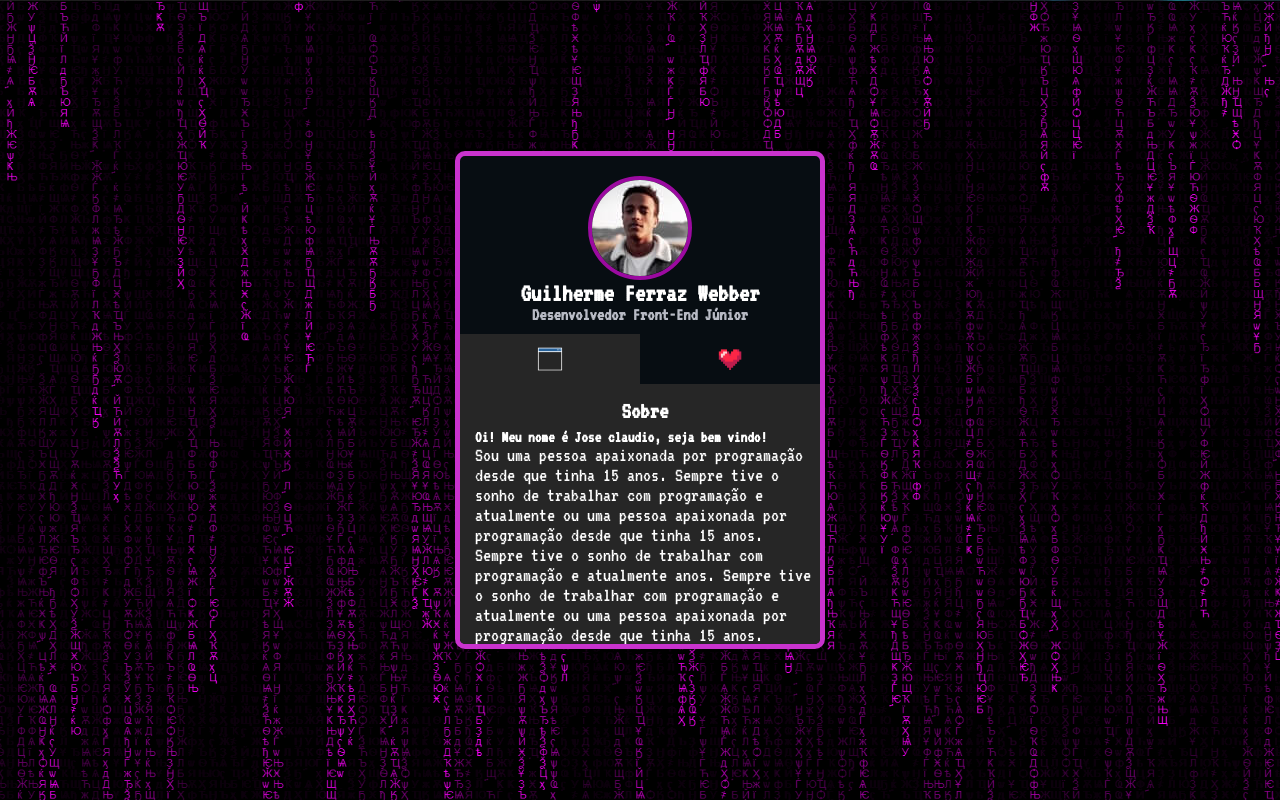
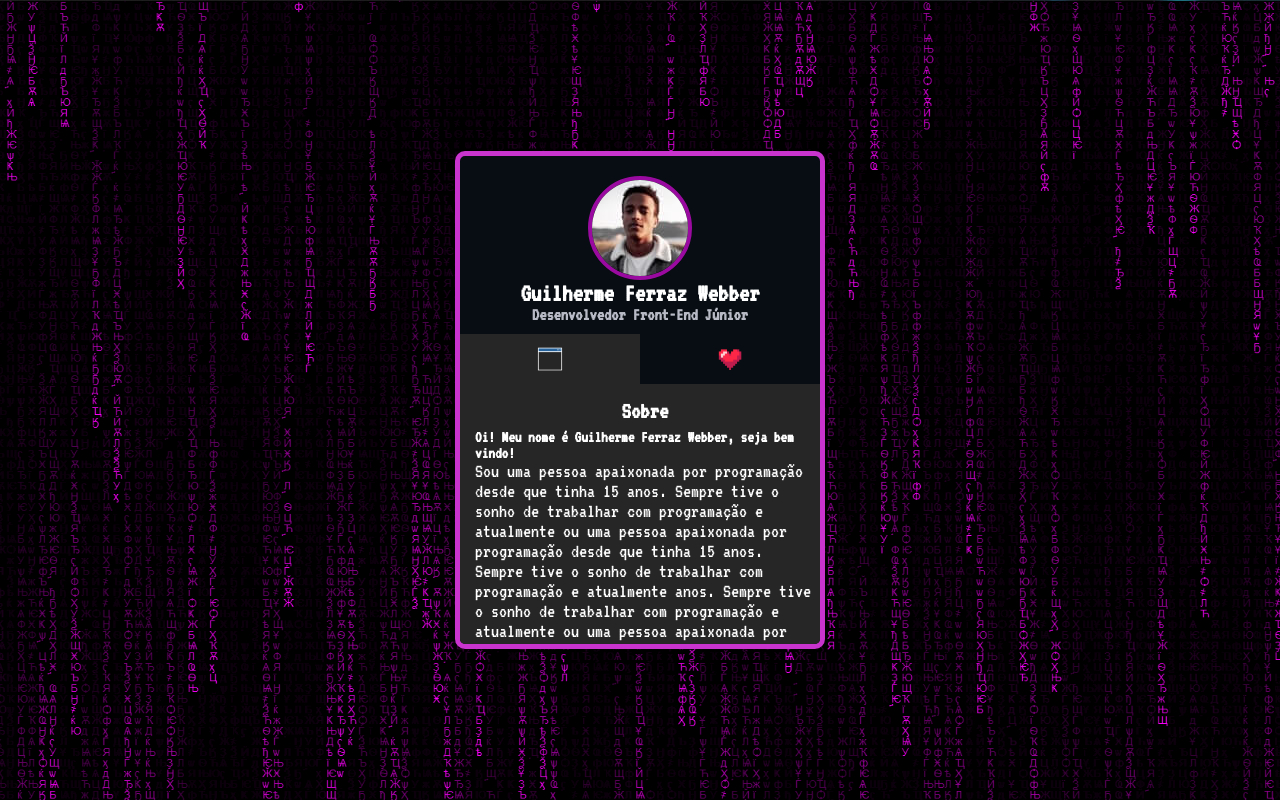
Before and after one commit to guiwebber/portifolio-novo, a plain HTML site: page index.html in a window 1280 px wide. Drawn offline with Linux system fonts and the light colour scheme.

Commit message:
Update index.html

```diff
--- a/index.html
+++ b/index.html
@@ -39,7 +39,7 @@
             <div class="informacao selecionado" id="informacao-sobre-mim">
             <h3>Sobre</h3>
             <div class="texto">
-              <h5>Oi! Meu nome é <b>Jose claudio</b>, seja bem vindo!</h5>
+              <h5>Oi! Meu nome é Guilherme Ferraz Webber, seja bem vindo!</h5>
                <p>Sou uma pessoa apaixonada por programação desde que tinha 15 anos. Sempre tive o sonho de trabalhar com programação
                e atualmente ou uma pessoa apaixonada por programação desde que tinha 15 anos. Sempre tive o sonho de trabalhar com programação e atualmente
                anos. Sempre tive o sonho de trabalhar com programação e atualmente
```
